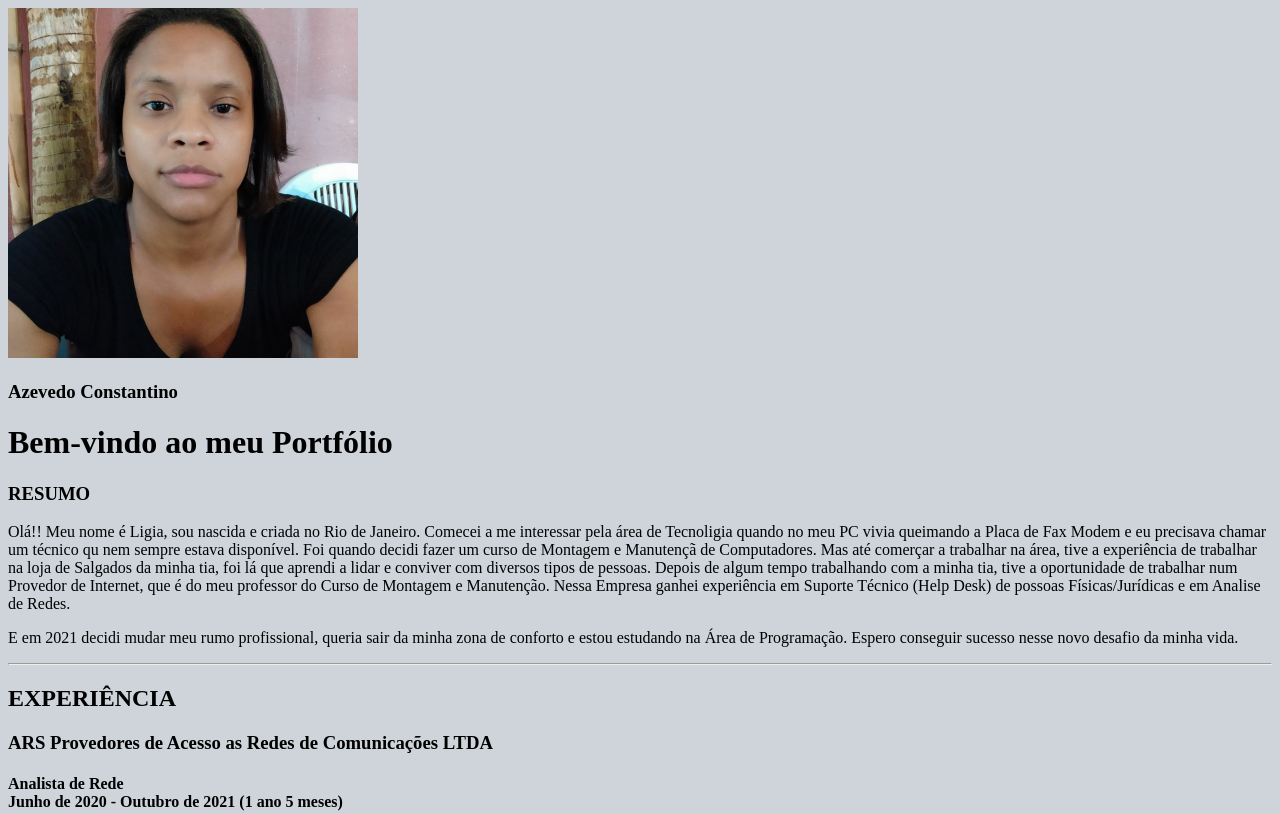
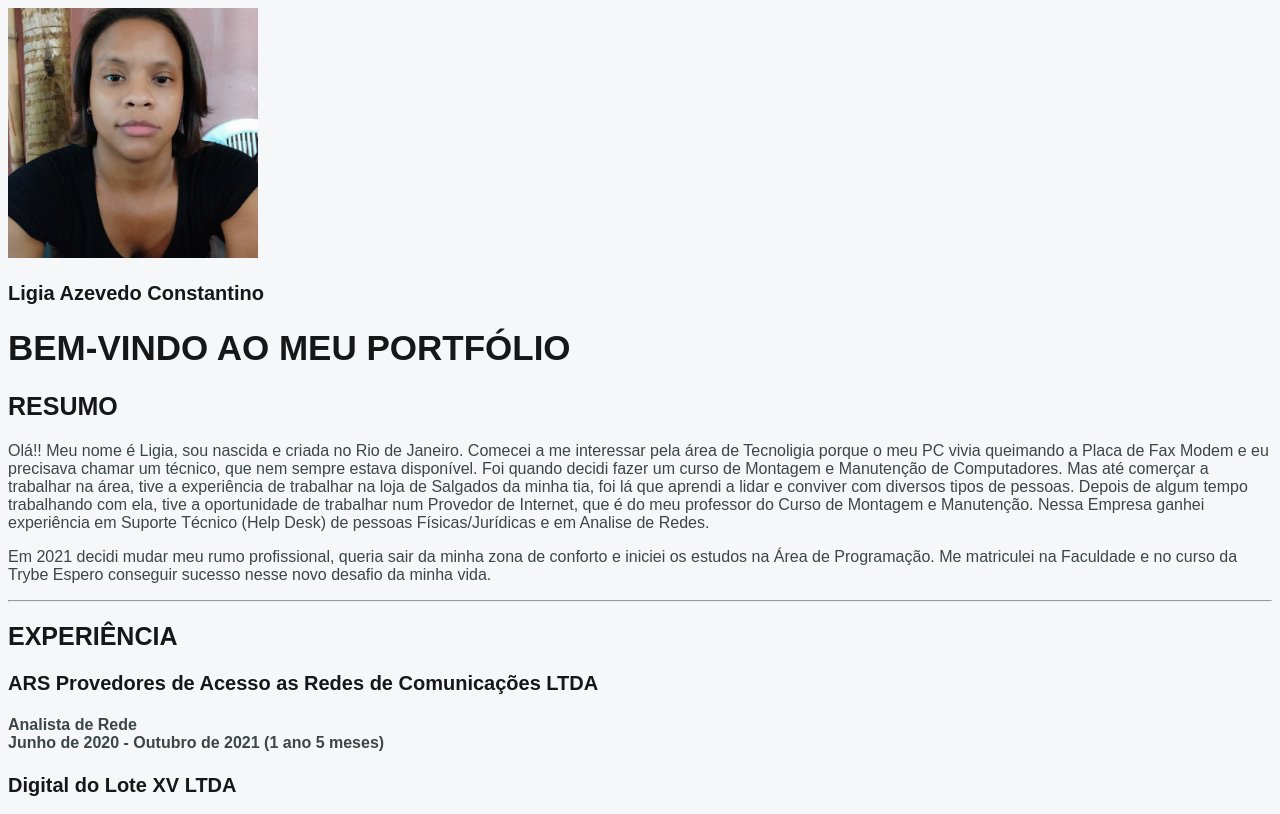
Before and after one commit to cellerligia23/cellerligia23.github.io, a plain HTML site: page index.html in a window 1280 px wide. Shown: the top 814 px of the page. Drawn offline with Linux system fonts and the light colour scheme.

Commit message:
Correção ortográfica e Add Styles

```diff
--- a/index.html
+++ b/index.html
@@ -8,31 +8,49 @@
 <style>
 
     body{
-        background-color: #ced4da;
+        background-color: #f6f7f8;
+        font-family: sans-serif;
     }
-    p{
-
+    p, li{
+        color: #3c4642;
+        font-size: 16px;
     }
 
-</style>
+    h1{
+       color: rgb(24, 23, 23);
+       font-size: 35px;
+    }
+    h2{
+        color: rgb(24, 23, 23);
+        font-size: 25px;
+    }
+    h3{
+        color: rgb(24, 23, 23);
+        font-size: 20px;
+    }
+    h4{
+        color: #3c4642;
+        font-size: 16px;
+    }
+    </style>
 
 <body>
-    <img src="./imagens/Ligia.jpeg" alt="Fota da Ligia" width="350px" >
-    <h3><strong>Azevedo Constantino</strong></h3>
+    <img class="" src="./imagens/Ligia.jpeg" alt="Foto da Ligia" width="250px" >
+    <h3><strong>Ligia Azevedo Constantino</strong></h3>
 
-    <h1>Bem-vindo ao meu Portfólio</h1>
+    <h1>BEM-VINDO AO MEU PORTFÓLIO</h1>
 
-    <h3>RESUMO</h3>
+    <h2>RESUMO</h2>
         <p>
-            Olá!! Meu nome é Ligia, sou nascida e criada no Rio de Janeiro. Comecei a me interessar pela área de Tecnoligia quando no meu PC vivia queimando
-            a Placa de Fax Modem e eu precisava chamar um técnico qu nem sempre estava disponível. Foi quando decidi fazer um curso de Montagem e Manutençã de Computadores.
+            Olá!! Meu nome é Ligia, sou nascida e criada no Rio de Janeiro. Comecei a me interessar pela área de Tecnoligia porque o meu PC vivia queimando
+            a Placa de Fax Modem e eu precisava chamar um técnico, que nem sempre estava disponível. Foi quando decidi fazer um curso de Montagem e Manutenção de Computadores.
             Mas até comerçar a trabalhar na área, tive a experiência de trabalhar na loja de Salgados da minha tia, foi lá que aprendi a lidar e conviver com diversos tipos de pessoas.
-            Depois de algum tempo trabalhando com a minha tia, tive a oportunidade de trabalhar num Provedor de Internet, que é do meu professor do Curso de Montagem e Manutenção.
-            Nessa Empresa ganhei experiência em Suporte Técnico (Help Desk) de possoas Físicas/Jurídicas e em Analise de Redes.
+            Depois de algum tempo trabalhando com ela, tive a oportunidade de trabalhar num Provedor de Internet, que é do meu professor do Curso de Montagem e Manutenção.
+            Nessa Empresa ganhei experiência em Suporte Técnico (Help Desk) de pessoas Físicas/Jurídicas e em Analise de Redes.
         </p>
 
         <p>
-            E em 2021 decidi mudar meu rumo profissional, queria sair da minha zona de conforto e estou estudando na Área de Programação.
+            Em 2021 decidi mudar meu rumo profissional, queria sair da minha zona de conforto e iniciei os estudos na Área de Programação. Me matriculei na Faculdade e no curso da Trybe
             Espero conseguir sucesso nesse novo desafio da minha vida.
         </p>
     <hr>
@@ -55,7 +73,6 @@
     <hr>
     <h2>LISTA DE HABILIDADES</h2>
         <ul>
-            <li>Montagem de Manutenção de Computadores</li>
             <li>GitHub</li>
             <li>Linux</li>
             <li>CSS</li>
```
Also changed, not shown: style.css (added).
